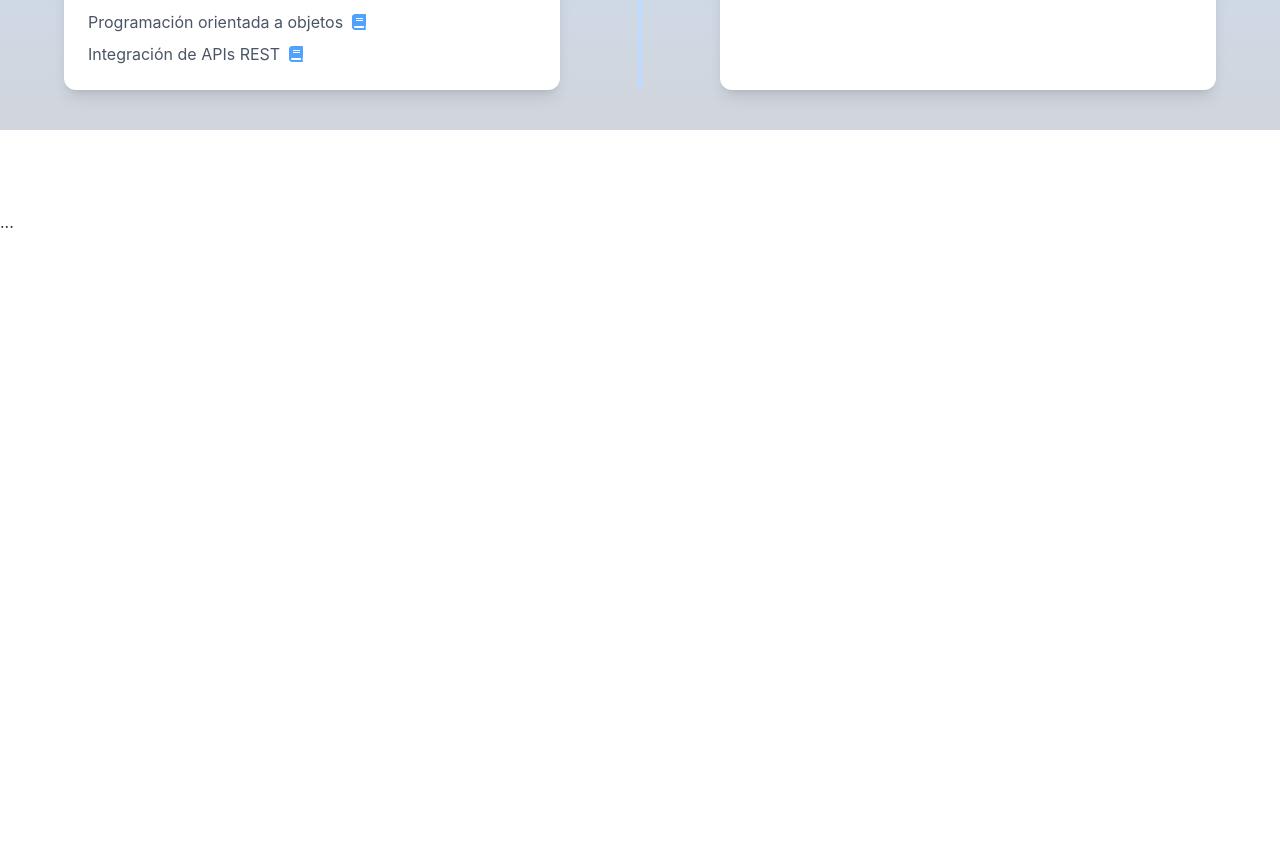
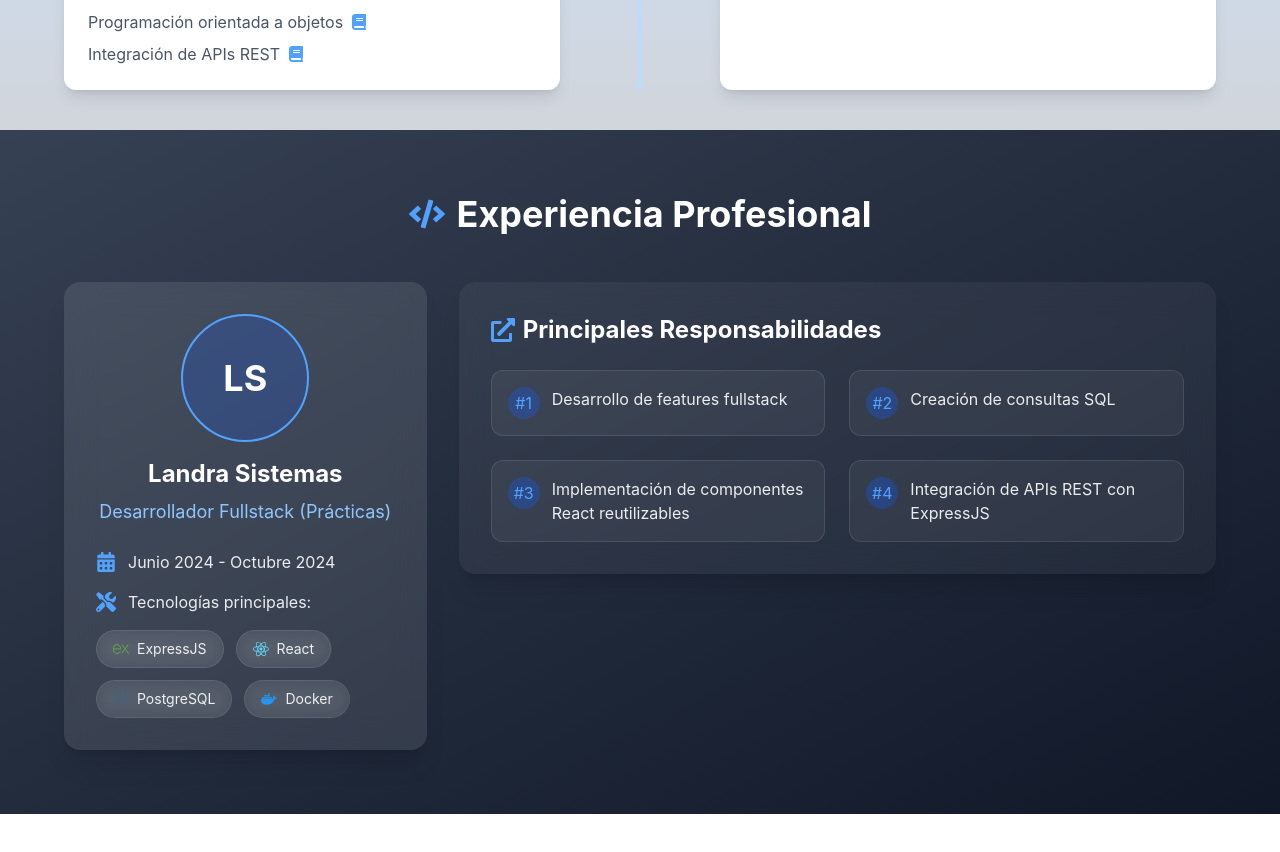
Before and after one commit to KetaLoca/Portfolio-jesuspb, a React (Vite) app: page / in a window 1280 px wide. Shown: the part 2041-2893 px from the top of the page. After the commit the page ends 2855 px from the top, so only its background shows below. Built offline with nearby package versions, Linux system fonts and the light colour scheme.

Commit message:
portfolio terminado

```diff
--- a/src/App.jsx
+++ b/src/App.jsx
@@ -1,5 +1,6 @@
 import './App.css'
 import About from './components/About.jsx'
+import Experience from './components/Experience.jsx'
 import Formation from './components/Formation.jsx'
 import Header from "./components/Header.jsx"
 import Projects from './components/Projects.jsx'
@@ -14,7 +15,7 @@ function App() {
       <Projects />
       <Tecs />
       <Formation />
-      <section id="experiencia" className="min-h-screen pt-20">...</section>
+      <Experience />
     </div>
   )
 }
--- /dev/null
+++ b/src/components/Experience.jsx
@@ -0,0 +1,114 @@
+import { FaCode, FaCalendarAlt, FaTools, FaExternalLinkAlt } from "react-icons/fa";
+import { motion } from "framer-motion";
+import { SiExpress, SiPostgresql, SiReact, SiDocker } from "react-icons/si";
+
+const Experience = () => {
+  const experiencia = {
+    empresa: "Landra Sistemas",
+    puesto: "Desarrollador Fullstack (Prácticas)",
+    periodo: "Junio 2024 - Octubre 2024",
+    tecnologias: [
+      { icon: <SiExpress />, name: "ExpressJS", color: "#6DB33F" },
+      { icon: <SiReact />, name: "React", color: "#61DAFB" },
+      { icon: <SiPostgresql />, name: "PostgreSQL", color: "#336791" },
+      { icon: <SiDocker />, name: "Docker", color: "#2496ED" }
+    ],
+    responsabilidades: [
+      "Desarrollo de features fullstack",
+      "Creación de consultas SQL",
+      "Implementación de componentes React reutilizables",
+      "Integración de APIs REST con ExpressJS",
+    ]
+  };
+
+  return (
+    <section id="experiencia" className="w-screen bg-gradient-to-br from-gray-700 to-gray-900 py-16 px-4 md:px-8">
+      <div className="max-w-6xl mx-auto">
+        <motion.h2
+          initial={{ opacity: 0, y: 20 }}
+          whileInView={{ opacity: 1, y: 0 }}
+          viewport={{ once: true }}
+          className="text-3xl md:text-4xl font-bold text-center mb-12 text-white flex items-center justify-center gap-3"
+        >
+          <FaCode className="text-blue-400" />
+          Experiencia Profesional
+        </motion.h2>
+
+        <div className="grid lg:grid-cols-3 gap-8 items-start">
+          {/* Tarjeta izquierda - Información de la empresa */}
+          <motion.div
+            initial={{ opacity: 0, x: -50 }}
+            whileInView={{ opacity: 1, x: 0 }}
+            viewport={{ once: true }}
+            className="bg-white/10 backdrop-blur-lg rounded-2xl p-8 shadow-xl hover:shadow-2xl transition-all duration-300 lg:sticky lg:top-24"
+          >
+            <div className="flex flex-col items-center mb-6">
+              <div className="w-32 h-32 rounded-full bg-blue-600/20 flex items-center justify-center mb-4 border-2 border-blue-400">
+                <span className="text-4xl font-bold text-white">LS</span>
+              </div>
+              <h3 className="text-2xl font-bold text-white text-center">{experiencia.empresa}</h3>
+              <p className="text-blue-300 text-lg text-center mt-2">{experiencia.puesto}</p>
+            </div>
+
+            <div className="space-y-4">
+              <div className="flex items-center gap-3">
+                <FaCalendarAlt className="text-blue-400 text-xl" />
+                <span className="text-white/90">{experiencia.periodo}</span>
+              </div>
+
+              <div className="flex items-center gap-3">
+                <FaTools className="text-blue-400 text-xl" />
+                <span className="text-white/90">Tecnologías principales:</span>
+              </div>
+
+              <div className="flex flex-wrap gap-3">
+                {experiencia.tecnologias.map((tech, index) => (
+                  <motion.div
+                    key={tech.name}
+                    whileHover={{ scale: 1.05 }}
+                    className="px-4 py-2 rounded-full bg-white/5 backdrop-blur-sm flex items-center gap-2 border border-white/10"
+                  >
+                    <span style={{ color: tech.color }}>{tech.icon}</span>
+                    <span className="text-white/90 text-sm">{tech.name}</span>
+                  </motion.div>
+                ))}
+              </div>
+            </div>
+          </motion.div>
+
+          {/* Tarjeta derecha - Responsabilidades */}
+          <motion.div
+            initial={{ opacity: 0, x: 50 }}
+            whileInView={{ opacity: 1, x: 0 }}
+            viewport={{ once: true }}
+            className="lg:col-span-2 bg-white/5 backdrop-blur-lg rounded-2xl p-8 shadow-xl hover:shadow-2xl transition-all duration-300"
+          >
+            <h4 className="text-2xl font-bold text-white mb-6 flex items-center gap-2">
+              <FaExternalLinkAlt className="text-blue-400" />
+              Principales Responsabilidades
+            </h4>
+
+            <div className="grid md:grid-cols-2 gap-6">
+              {experiencia.responsabilidades.map((responsabilidad, index) => (
+                <motion.div
+                  key={index}
+                  whileHover={{ translateX: 5 }}
+                  className="p-4 rounded-xl bg-white/5 hover:bg-white/10 transition-colors duration-300 border border-white/10"
+                >
+                  <div className="flex items-start gap-3">
+                    <div className="w-8 h-8 rounded-full bg-blue-600/30 flex items-center justify-center flex-shrink-0">
+                      <span className="text-blue-400">#{index + 1}</span>
+                    </div>
+                    <p className="text-white/90">{responsabilidad}</p>
+                  </div>
+                </motion.div>
+              ))}
+            </div>
+          </motion.div>
+        </div>
+      </div>
+    </section>
+  );
+};
+
+export default Experience;
--- a/src/components/Tecs.jsx
+++ b/src/components/Tecs.jsx
@@ -19,7 +19,7 @@ const Tecs = () => {
 
   return (
     <section id="tecnologias" className="w-screen bg-gray-700 py-16 px-4 md:px-8">
-      <h2 className="text-3xl md:text-4xl font-bold text-center mb-12 text-black">
+      <h2 className="text-3xl md:text-4xl font-bold text-center mb-12 text-white">
         Mi Stack Tecnológico
       </h2>
 
```
